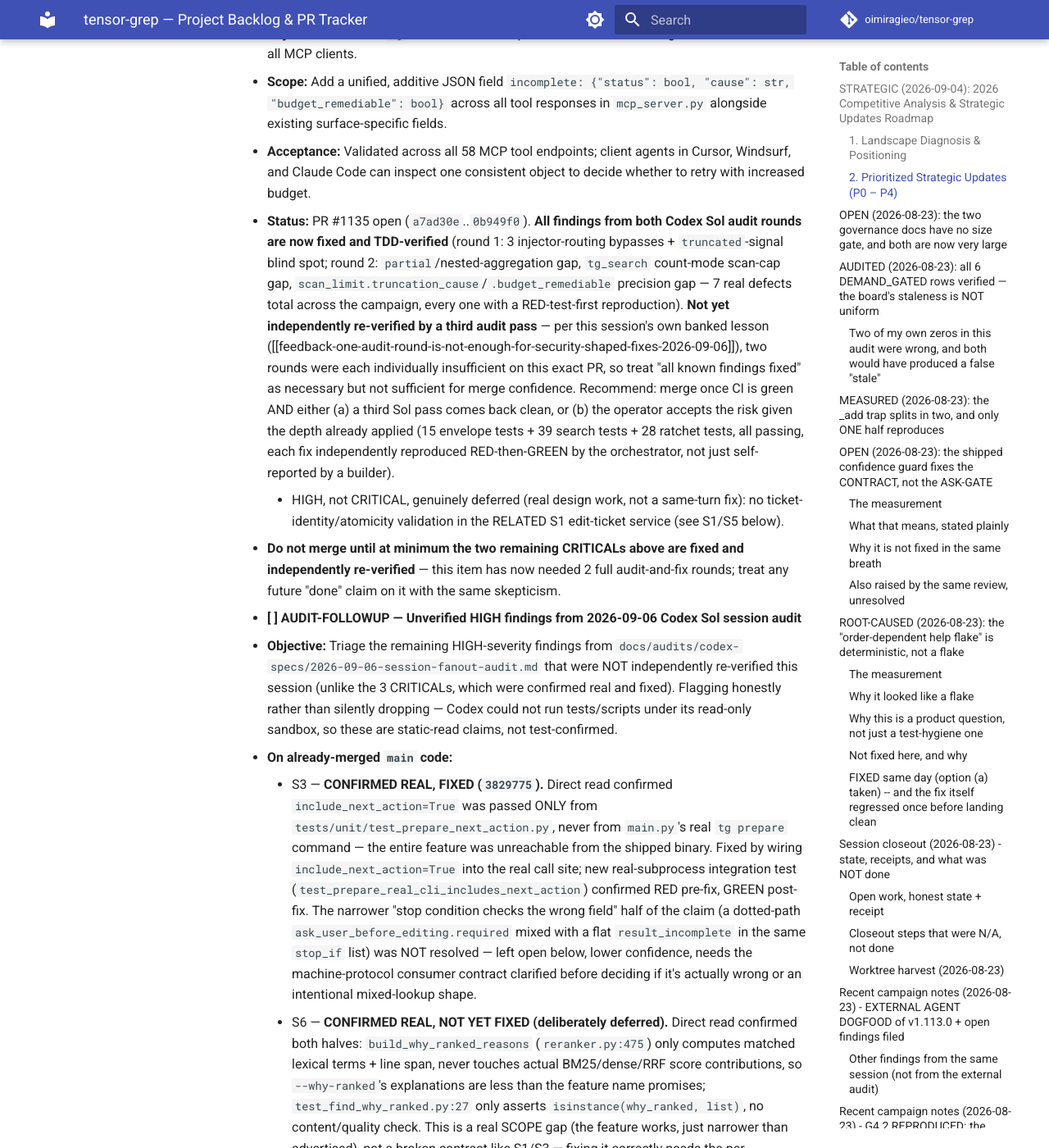
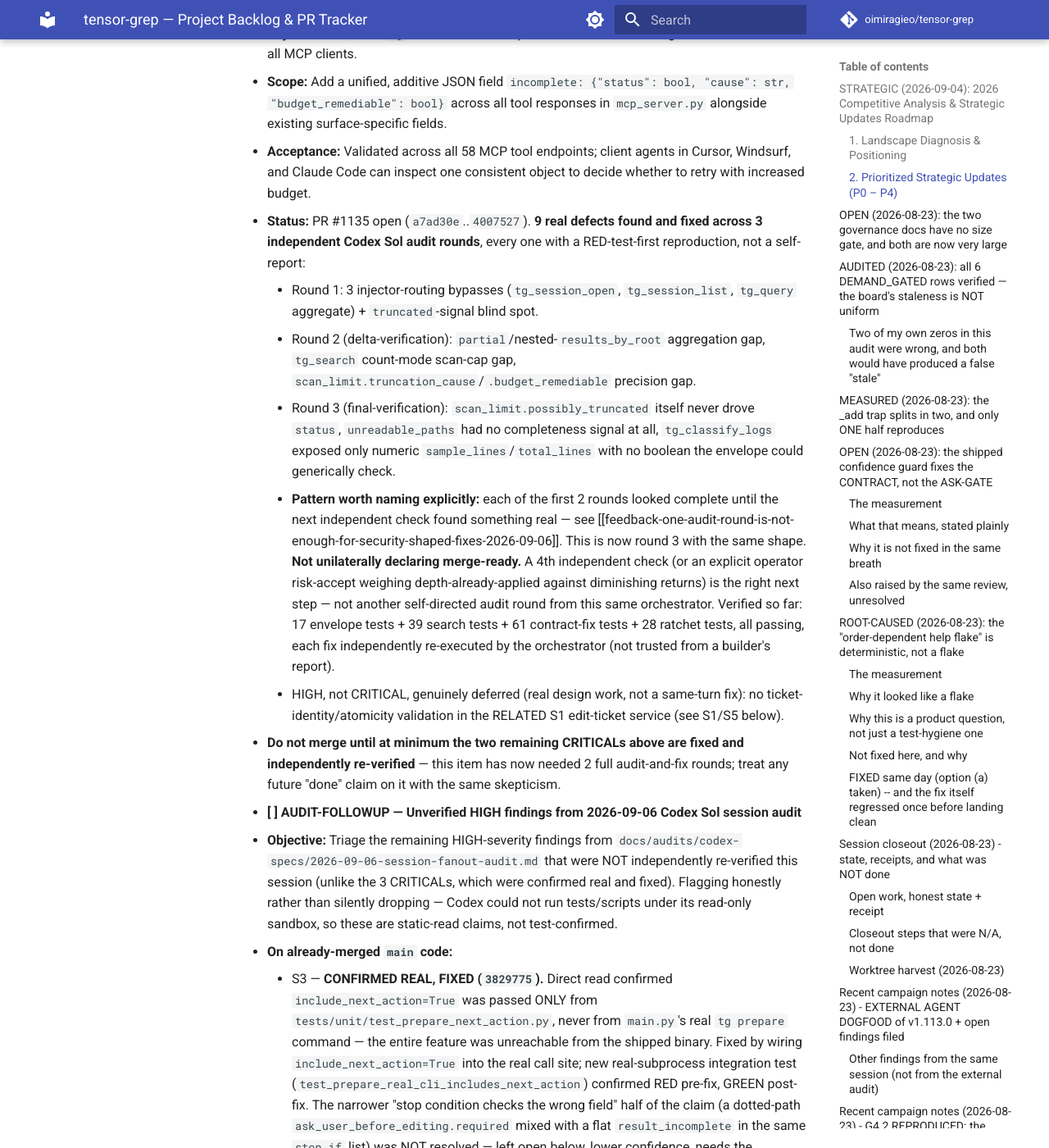
Before and after one commit to oimiragieo/tensor-grep, an MkDocs documentation site: the page built from docs/BACKLOG.md, in a window 1280 px wide and 1400 px high, scrolled down 4894 px. Shown: the whole window at 82% size. Built offline with MkDocs 1.6.1 and Material for MkDocs 9.7.7, drawn with Linux system fonts in a browser that asks for light colours; comment, search, counter and statistics services are not loaded; some of the changed text lies outside the part shown.

Commit message:
docs(backlog): round-3 #1135 findings fixed; 9 real defects across 3 audit rounds, not declaring merge-ready
Third fix of round 3 landed (4007527). Explicitly deferring the merge
decision to a 4th independent check or an operator risk-accept, per the
now-3x-repeated pattern of each round finding what the prior one missed.

Co-Authored-By: Claude Sonnet 5 <noreply@anthropic.com>
Claude-Session: https://claude.ai/code/session_01FQEmq7dWnf223dBYKSnz4d

```diff
--- a/docs/BACKLOG.md
+++ b/docs/BACKLOG.md
@@ -115,7 +115,11 @@ Competitive landscape audit against mid-2026 codebase intelligence and agent con
   - **Objective:** Establish `tg`'s fail-closed incompleteness contract as the gold standard across all MCP clients.
   - **Scope:** Add a unified, additive JSON field `incomplete: {"status": bool, "cause": str, "budget_remediable": bool}` across all tool responses in `mcp_server.py` alongside existing surface-specific fields.
   - **Acceptance:** Validated across all 58 MCP tool endpoints; client agents in Cursor, Windsurf, and Claude Code can inspect one consistent object to decide whether to retry with increased budget.
-  - **Status:** PR #1135 open (`a7ad30e`..`0b949f0`). **All findings from both Codex Sol audit rounds are now fixed and TDD-verified** (round 1: 3 injector-routing bypasses + `truncated`-signal blind spot; round 2: `partial`/nested-aggregation gap, `tg_search` count-mode scan-cap gap, `scan_limit.truncation_cause`/`.budget_remediable` precision gap — 7 real defects total across the campaign, every one with a RED-test-first reproduction). **Not yet independently re-verified by a third audit pass** — per this session's own banked lesson ([[feedback-one-audit-round-is-not-enough-for-security-shaped-fixes-2026-09-06]]), two rounds were each individually insufficient on this exact PR, so treat "all known findings fixed" as necessary but not sufficient for merge confidence. Recommend: merge once CI is green AND either (a) a third Sol pass comes back clean, or (b) the operator accepts the risk given the depth already applied (15 envelope tests + 39 search tests + 28 ratchet tests, all passing, each fix independently reproduced RED-then-GREEN by the orchestrator, not just self-reported by a builder).
+  - **Status:** PR #1135 open (`a7ad30e`..`4007527`). **9 real defects found and fixed across 3 independent Codex Sol audit rounds**, every one with a RED-test-first reproduction, not a self-report:
+    - Round 1: 3 injector-routing bypasses (`tg_session_open`, `tg_session_list`, `tg_query` aggregate) + `truncated`-signal blind spot.
+    - Round 2 (delta-verification): `partial`/nested-`results_by_root` aggregation gap, `tg_search` count-mode scan-cap gap, `scan_limit.truncation_cause`/`.budget_remediable` precision gap.
+    - Round 3 (final-verification): `scan_limit.possibly_truncated` itself never drove `status`, `unreadable_paths` had no completeness signal at all, `tg_classify_logs` exposed only numeric `sample_lines`/`total_lines` with no boolean the envelope could generically check.
+    - **Pattern worth naming explicitly:** each of the first 2 rounds looked complete until the next independent check found something real — see [[feedback-one-audit-round-is-not-enough-for-security-shaped-fixes-2026-09-06]]. This is now round 3 with the same shape. **Not unilaterally declaring merge-ready.** A 4th independent check (or an explicit operator risk-accept weighing depth-already-applied against diminishing returns) is the right next step — not another self-directed audit round from this same orchestrator. Verified so far: 17 envelope tests + 39 search tests + 61 contract-fix tests + 28 ratchet tests, all passing, each fix independently re-executed by the orchestrator (not trusted from a builder's report).
     - HIGH, not CRITICAL, genuinely deferred (real design work, not a same-turn fix): no ticket-identity/atomicity validation in the RELATED S1 edit-ticket service (see S1/S5 below).
   - **Do not merge until at minimum the two remaining CRITICALs above are fixed and independently re-verified** — this item has now needed 2 full audit-and-fix rounds; treat any future "done" claim on it with the same skepticism.
 
```
